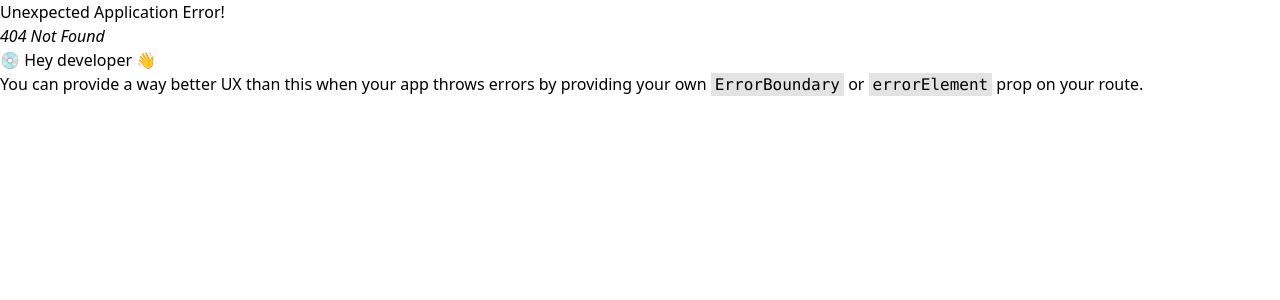
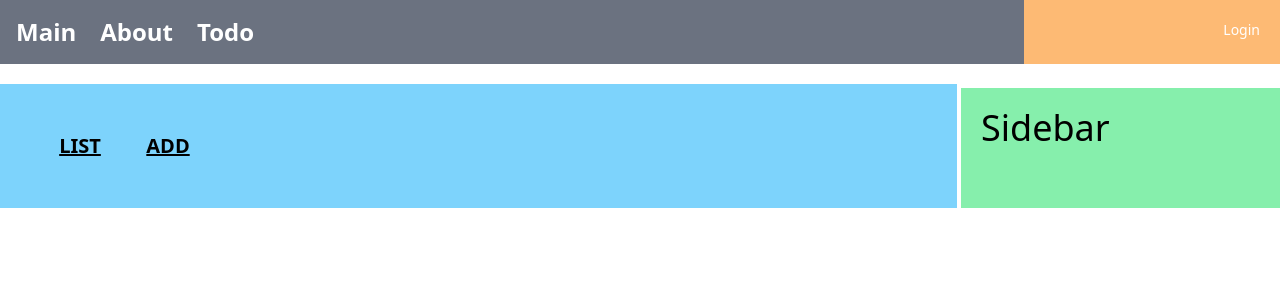
Before and after one commit to softlee144/mall, a React (Create React App) app: page /todo in a window 1280 px wide. Before the commit this address had no page. Shown: the top 300 px of the page. Built offline with nearby package versions, Linux system fonts and the light colour scheme.

Commit message:
하위 경로의 설정과 <Outlet>

```diff
--- /dev/null
+++ b/src/components/menus/BasicMenu.js
@@ -0,0 +1,27 @@
+import { Link } from "react-router-dom";
+
+const BasicMenu = () => {
+  return (
+    <nav id="navbar" className=" flex bg-blue-300">
+      <div className="w-4/5 bg-gray-500">
+        <ul className="flex p-4 text-white font-bold">
+          <li className="pr-6 text-2xl">
+            {" "}
+            <Link to={"/"}>Main</Link>{" "}
+          </li>
+          <li className="pr-6 text-2xl">
+            {" "}
+            <Link to={"/about"}>About</Link>{" "}
+          </li>
+          <li className="pr-6 text-2xl">
+            <Link to={"/todo/"}>Todo</Link>
+          </li>
+        </ul>
+      </div>
+      <div className="w-1/5 flex justify-end bg-orange-300 p-4 font-medium">
+        <div className="text-white text-sm m-1 rounded">Login</div>
+      </div>
+    </nav>
+  );
+};
+export default BasicMenu;
--- a/src/layouts/BasicLayout.js
+++ b/src/layouts/BasicLayout.js
@@ -1,22 +1,24 @@
+import BasicMenu from "../components/menus/BasicMenu";
 const BasicLayout = ({ children }) => {
   return (
     <>
-      <header className="bg-teal-400 p-5">
-        <h1 className="text-2xl md:text-4xl">Header</h1>
-      </header>
+      {/* 기존   헤더    대신   BasicMenu*/}
+      <BasicMenu />
+      {/* 상단   여백    my-5 제거    */}
       <div
-        className="bg-white my-5 w-full flex flex-col space-y-4 md:flex-row md:space-x-4
-    md:space-y-0"
+        className="bg-white my-5 w-full flex flex-col space-y-1 md:flex-row md:space-x-1 md:space-y-
+0"
       >
-        <main className="bg-sky-300 md:w-2/3 lg:w-3/4 px-5 py-40">
+        {/* 상단   여백   py-40 변경    flex 제거   */}
+        <main className="bg-sky-300 md:w-2/3 lg:w-3/4 px-5 py-5">
           {children}
         </main>
-        <aside className="bg-green-300 md:w-1/3 lg:w-1/4 px-5 py-40">
-          <h1 className="text-2xl md:text-4xl"> Sidebar </h1>
+        {/* 상단   여백   py-40 제거    flex 제거   */}
+        <aside className="bg-green-300 md:w-1/3 lg:w-1/4 px-5 flex py-5">
+          <h1 className="text-2xl md:text-4xl">Sidebar</h1>
         </aside>
       </div>
     </>
   );
 };
-
 export default BasicLayout;
--- /dev/null
+++ b/src/pages/todo/IndexPage.js
@@ -0,0 +1,21 @@
+import { Outlet } from "react-router-dom";
+import BasicLayout from "../../layouts/BasicLayout";
+
+const IndexPage = () => {
+  return (
+    <BasicLayout>
+      <div className="w-full flex m-2 p-2 ">
+        <div className="text-xl m-1 p-2 w-20 font-extrabold text-center underline">
+          LIST
+        </div>
+        <div className="text-xl m-1 p-2 w-20 font-extrabold text-center underline">
+          ADD
+        </div>
+      </div>
+      <div className="flex flex-wrap w-full">
+        <Outlet />
+      </div>
+    </BasicLayout>
+  );
+};
+export default IndexPage;
--- a/src/router/root.js
+++ b/src/router/root.js
@@ -5,6 +5,7 @@
 const Loading = <div>Loading...</div>;
 const Main = lazy(() => import("../pages/MainPage"));
 const About = lazy(() => import("../pages/AboutPage"));
+const TodoIndex = lazy(() => import("../pages/todo/IndexPage"));
 
 const root = createBrowserRouter([
   {
@@ -23,6 +24,14 @@
       </Suspense>
     ),
   },
+  {
+    path: "todo",
+    element: (
+      <Suspense fallback={Loading}>
+        <TodoIndex />
+      </Suspense>
+    ),
+  },
 ]);
 
 export default root;
```
